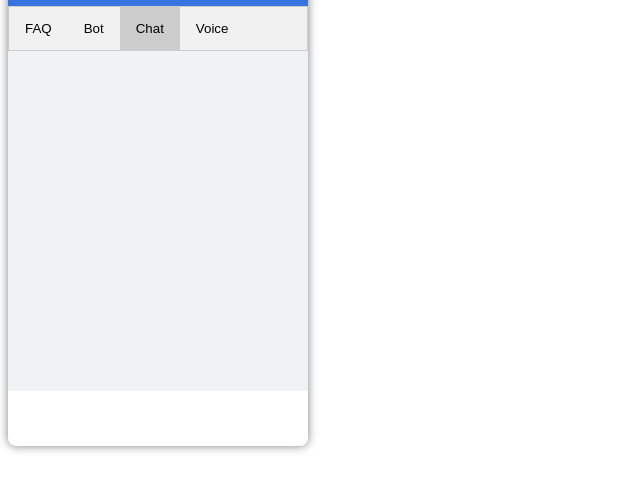
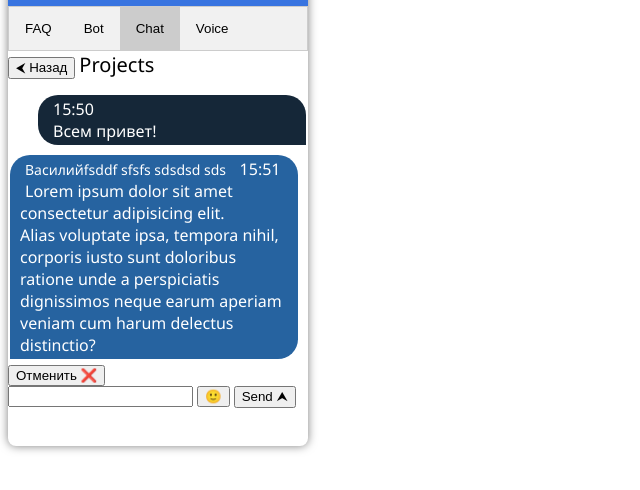
Before and after one commit to Maksiomo/chat-bot-hackaton, a website with bundled scripts: page clientSide.html in a window 1280 px wide. Both pictures are taken after a click on the button "Chat". Shown: the part 62-552 px from the top of the page, without its empty margins (0-640 px from the left). Built offline with nearby package versions, Linux system fonts and the light colour scheme; no server answers.

Commit message:
add chat

```diff
--- a/clientSide.html
+++ b/clientSide.html
@@ -5,6 +5,7 @@
     <meta http-equiv="X-UA-Compatible" content="IE=edge">
     <meta name="viewport" content="width=device-width, initial-scale=1.0">
     <link rel="stylesheet" href="./source/styles.css">
+    <link rel="stylesheet" href="./source/chat.css">
     <title>Chat</title>
     <style>
     </style>
@@ -61,8 +62,57 @@
             <div id="botButtonContainer" class="container"></div>
         </div>
 
-        <div id="chatTab" class="tabcontent">
-            <div id="chat" class="container"></div>
+        <div id="chatTab" class="tabcontent chatTab" >
+
+            <div class="chatHeader">
+                <button class="btnBack"> &#11164 Назад</button>
+                <span class="chatTitle">Projects</span>
+            </div>
+
+            <div id="chatBody" class="chatBody">
+
+                <div class="chatMessage yourChatMessage">
+                    <div class="messageHeader">
+                        <span class="messageTime">15:50</span>
+                        <button class="btnAnswer"> &#11178 </button>
+                        <div class="replyChatMessage"></div>
+                    </div>
+                    <span class="messageContent">Всем привет!</span>
+                </div>
+
+                <div class="chatMessage otherChatMessage">
+                    <div class="messageHeader">
+                        <span class="userName">Василийfsddf sfsfs sdsdsd sds </span>
+                        <span class="messageTime">15:51</span>
+                        <button class="btnAnswer"> &#11178 </button>
+                        <div class="replyChatMessage"></div>
+                    </div>
+                    <span class="messageContent">Lorem ipsum dolor sit amet consectetur adipisicing elit. Alias voluptate ipsa, tempora nihil, corporis iusto sunt doloribus ratione unde a perspiciatis dignissimos neque earum aperiam veniam cum harum delectus distinctio?</span>
+                </div>
+
+                <div class="chatMessage otherChatMessage">
+                    <div class="messageHeader">
+                        <span class="userName">Марина</span>
+                        <span class="messageTime">15:52</span>
+                        <button class="btnAnswer"> &#11178 </button>
+                    </div>
+                    <div class="replyChatMessage">
+                        <span class="userName" style="font-size: 10px;">Олег</span><br>
+                        <span class="answerContent">Lorem ipsum dolor sit, amet consectetur adipisicing elit. Exercitationem porro, accusantium accusamus atque vitae ad cum, molestias iste harum facere rerum voluptate ipsa perspiciatis necessitatibus sapiente? Quos at explicabo deleniti!</span>
+                    </div>
+
+                    <span class="messageContent">Lorem ipsum dolor sit amet consectetur adipisicing elit. Unde distinctio reiciendis debitis ad voluptas, corrupti autem quam reprehenderit necessitatibus aspernatur obcaecati facere tenetur similique ea optio velit, voluptate eos vitae.</span>
+                </div>
+            </div>
+
+            <div class="chatFooter">
+                <div>
+                    <button class="cancelreplyChatMessage">Отменить &#10060 </button>
+                </div>
+                <input type="text">
+                <button class="emoji"> &#128578 </button>
+                <button class="sendMessage">Send &#11165</button>
+            </div>
         </div>
 
         <div id="voiceTab" class="tabcontent">
--- /dev/null
+++ b/source/chat.css
@@ -0,0 +1,89 @@
+.chatTab{
+    height: calc(500px - 116px);
+    padding-right: 0px;
+    padding-left: 0px;
+}
+
+.chatMessage{
+    padding: 3px 10px 3px 10px;
+    margin: 10px 2px 0px 2px;
+}
+.yourChatMessage{
+    border-radius:20px 20px 0px 20px;
+    background-color: #152738;
+    margin-left: 30px;
+}
+.otherChatMessage{
+    border-radius:20px 20px 20px 0px;
+    background-color: #2663A0;
+    margin-right: 10px;
+}
+
+
+
+.chatTitle{
+    height: 30px;
+    margin: 0px 5px 5px 0px;
+    font-size: 20px;
+    font-family: 'Segoe UI', Tahoma, Geneva, Verdana, sans-serif;
+    color: #000000;
+    /* float: left; */
+}
+
+.userName{
+    margin: 5px 5px 5px 5px;
+    font-size: 14px;
+    font-family: 'Segoe UI', Tahoma, Geneva, Verdana, sans-serif;
+    color: #FFFFFF;
+    text-overflow: ellipsis
+}
+.messageTime{
+    margin: 5px 5px 5px 5px;
+    font-size: 16px;
+    font-family: 'Segoe UI', Tahoma, Geneva, Verdana, sans-serif;
+    color: #FFFFFF;
+}
+
+.messageContent{
+    margin: 5px 5px 5px 5px;
+    font-size: 16px;
+    font-family: 'Segoe UI', Tahoma, Geneva, Verdana, sans-serif;
+    color: #FFFFFF;
+}
+
+.answerContent{
+    margin: 5px 5px 5px 5px;
+    font-size: 12px;
+    font-family: 'Segoe UI', Tahoma, Geneva, Verdana, sans-serif;
+    color: #FFFFFF;
+}
+.replyChatMessage{
+    border-left: 3px solid #e6e6e6;
+    /* text-overflow: ellipsis; */
+}
+
+
+.btnAnswer{
+    float: right;
+    font-size: 20px;
+    background: transparent;
+    border: 0px;
+    outline: 0px;
+    color: #FFFFFF;
+    opacity: 0;
+    transition: 300ms;
+}
+
+.chatMessage:hover .btnAnswer{
+    opacity: 1;
+}
+
+.chatBody{
+    height: calc(100% - 68px - 30px - 12px);
+    overflow-y: auto;
+    margin: 6px 0px 6px 0px;
+}
+
+.chatFooter{
+    height: 68px;
+}
```
